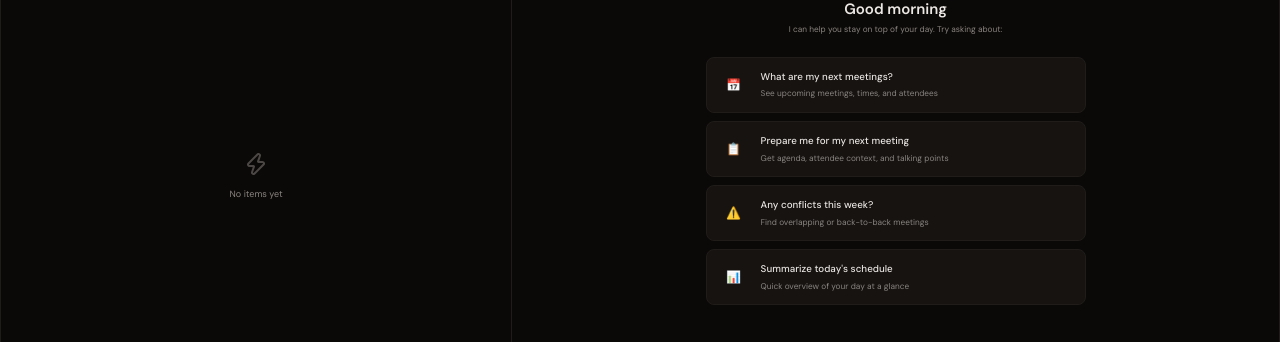
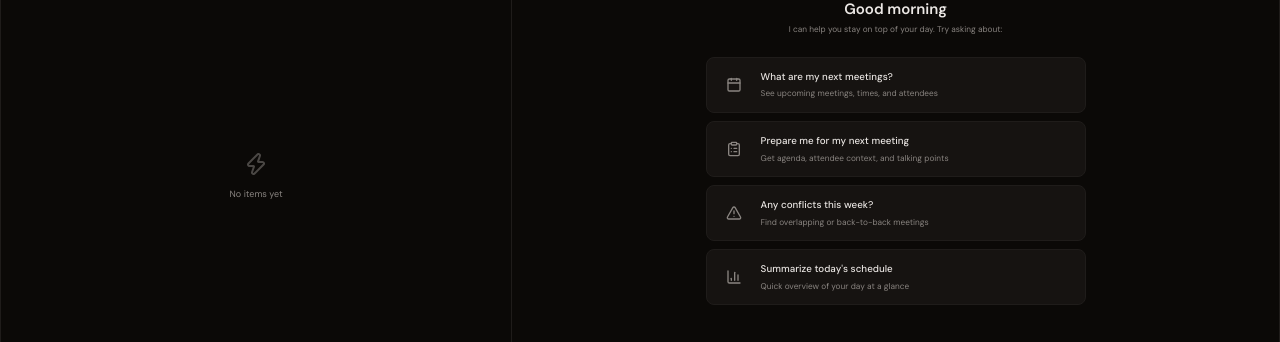
Before and after one commit to oribarilan/flint, a React (Vite) app in the folder src/renderer/: page / in a window 1280 px wide. Shown: the part 204-546 px from the top of the page. Built offline with nearby package versions, Linux system fonts and the light colour scheme.

Commit message:
refactor: replace emoji icons with Lucide via AttentionIcon
- Extend ICON_MAP with clipboard-list, alert-triangle, bar-chart-3
- ChatEmptyState uses AttentionIcon for consistent icon rendering
- Document icon system in AGENTS.md

```diff
--- a/src/renderer/src/components/AttentionIcon.tsx
+++ b/src/renderer/src/components/AttentionIcon.tsx
@@ -1,4 +1,13 @@
-import { Calendar, MessageCircle, Mail, FileText, Circle } from "lucide-react";
+import {
+  Calendar,
+  MessageCircle,
+  Mail,
+  FileText,
+  ClipboardList,
+  AlertTriangle,
+  BarChart3,
+  Circle,
+} from "lucide-react";
 import type { LucideProps } from "lucide-react";
 import type { ComponentType } from "react";
 
@@ -7,6 +16,9 @@ const ICON_MAP: Record<string, ComponentType<LucideProps>> = {
   "message-circle": MessageCircle,
   mail: Mail,
   "file-text": FileText,
+  "clipboard-list": ClipboardList,
+  "alert-triangle": AlertTriangle,
+  "bar-chart-3": BarChart3,
 };
 
 interface AttentionIconProps {
--- a/src/renderer/src/components/ChatEmptyState.module.css
+++ b/src/renderer/src/components/ChatEmptyState.module.css
@@ -74,7 +74,7 @@
   display: flex;
   align-items: center;
   justify-content: center;
-  font-size: var(--font-lg);
+  color: var(--text-secondary);
 }
 
 .cardText {
--- a/src/renderer/src/components/ChatEmptyState.tsx
+++ b/src/renderer/src/components/ChatEmptyState.tsx
@@ -1,3 +1,4 @@
+import { AttentionIcon } from "./AttentionIcon";
 import styles from "./ChatEmptyState.module.css";
 
 interface Suggestion {
@@ -8,22 +9,22 @@ interface Suggestion {
 
 const SUGGESTIONS: Suggestion[] = [
   {
-    icon: "📅",
+    icon: "calendar",
     title: "What are my next meetings?",
     description: "See upcoming meetings, times, and attendees",
   },
   {
-    icon: "📋",
+    icon: "clipboard-list",
     title: "Prepare me for my next meeting",
     description: "Get agenda, attendee context, and talking points",
   },
   {
-    icon: "⚠️",
+    icon: "alert-triangle",
     title: "Any conflicts this week?",
     description: "Find overlapping or back-to-back meetings",
   },
   {
-    icon: "📊",
+    icon: "bar-chart-3",
     title: "Summarize today's schedule",
     description: "Quick overview of your day at a glance",
   },
@@ -57,7 +58,7 @@ export function ChatEmptyState({ onSend }: ChatEmptyStateProps) {
             onClick={() => onSend(suggestion.title)}
           >
             <span className={styles.cardIcon} aria-hidden="true">
-              {suggestion.icon}
+              <AttentionIcon name={suggestion.icon} size={16} />
             </span>
             <div className={styles.cardText}>
               <span className={styles.cardTitle}>{suggestion.title}</span>
```
Also changed, not shown: 1 other file (tests, documents, lock files or other folders).
